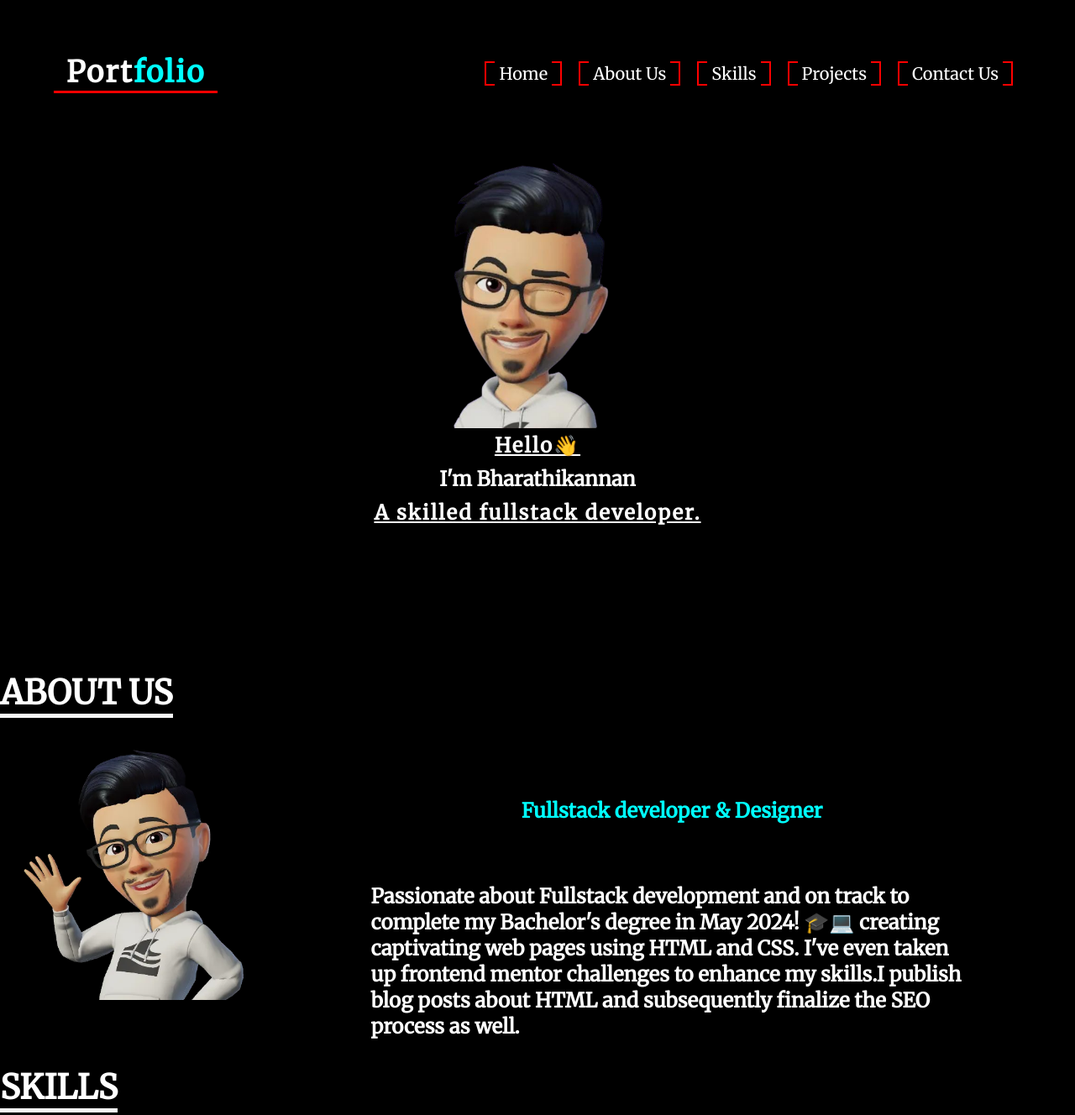
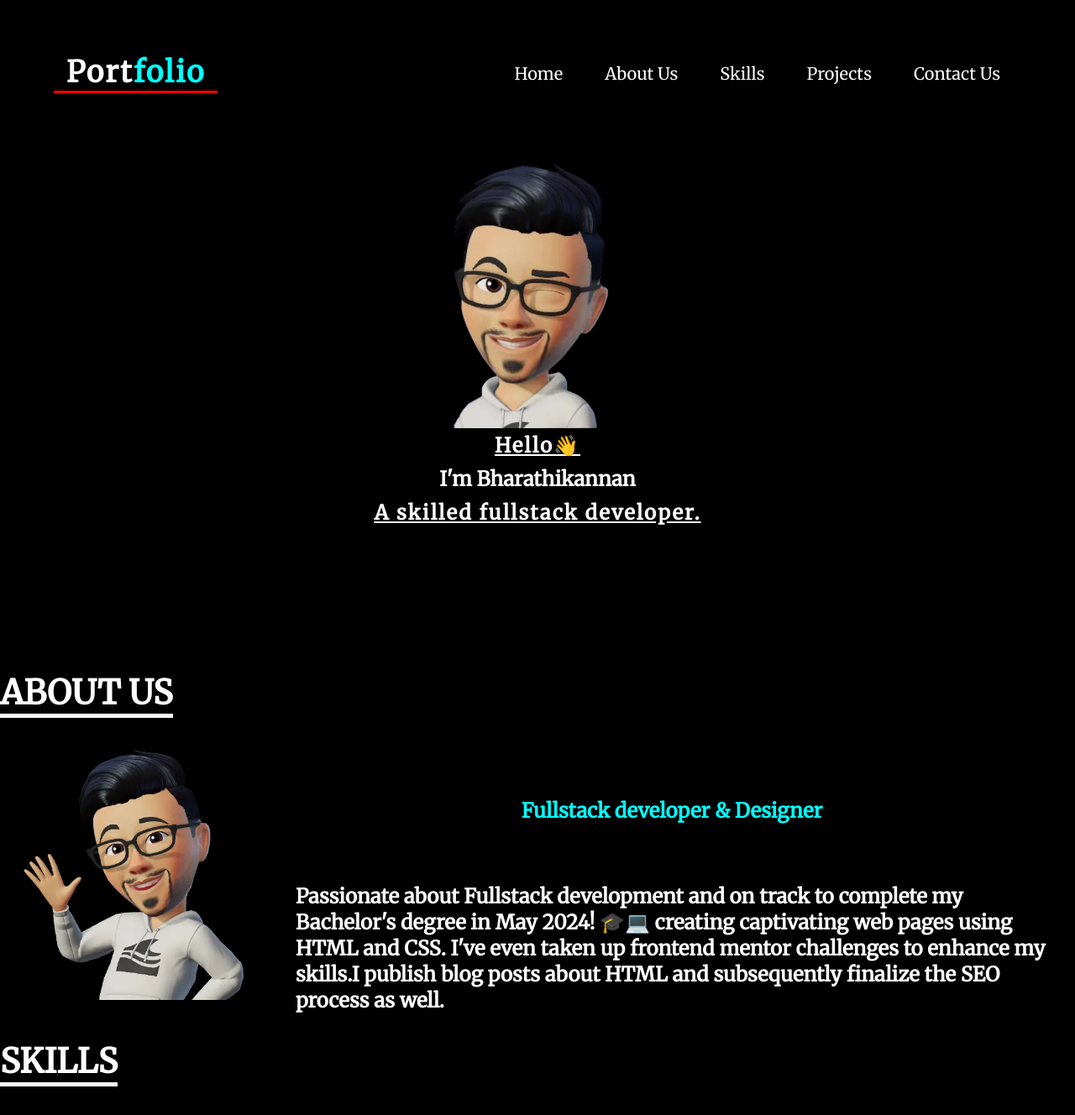
Before and after one commit to bharathikannansambasivam/profile, a plain HTML site: page index.html in a window 1280 px wide. Shown: the top 1328 px of the page at 84% size. Drawn offline with Linux system fonts and the light colour scheme.

Commit message:
alter borders

```diff
--- a/style.css
+++ b/style.css
@@ -55,8 +55,7 @@ nav h2 span {
 nav ul li {
     color: white;
     display: inline-block;
-    border: 2px solid red;
-    animation: borderAnimation .5s alternate infinite;
+
 
     list-style: none;
 }
@@ -192,7 +191,6 @@ margin-top:8%;
 font-size: 1.5rem;
 font-weight: bolder;
 
-padding: 0 10%;
 
 }
 @media(max-width:500px){
@@ -346,7 +344,7 @@ word-wrap: break-word;
 
 }
 
-@media(max-width:300px){
+@media(max-width:400px){
 
     .contact-item {
         display: flex;
@@ -378,7 +376,7 @@ color: white;
     display: flex;
     justify-content: center;
     gap: 3vw;
-}
+    overflow:hidden;}
 .social-icons a {
     color: white;
     font-size: 24px;
@@ -419,7 +417,7 @@ color: white;
   }
 
   /* Media query for screens below 500px */
-  @media (max-width: 500px) {
+  @media (max-width: 800px) {
     .hamburger {
       display: flex;
     }
```
